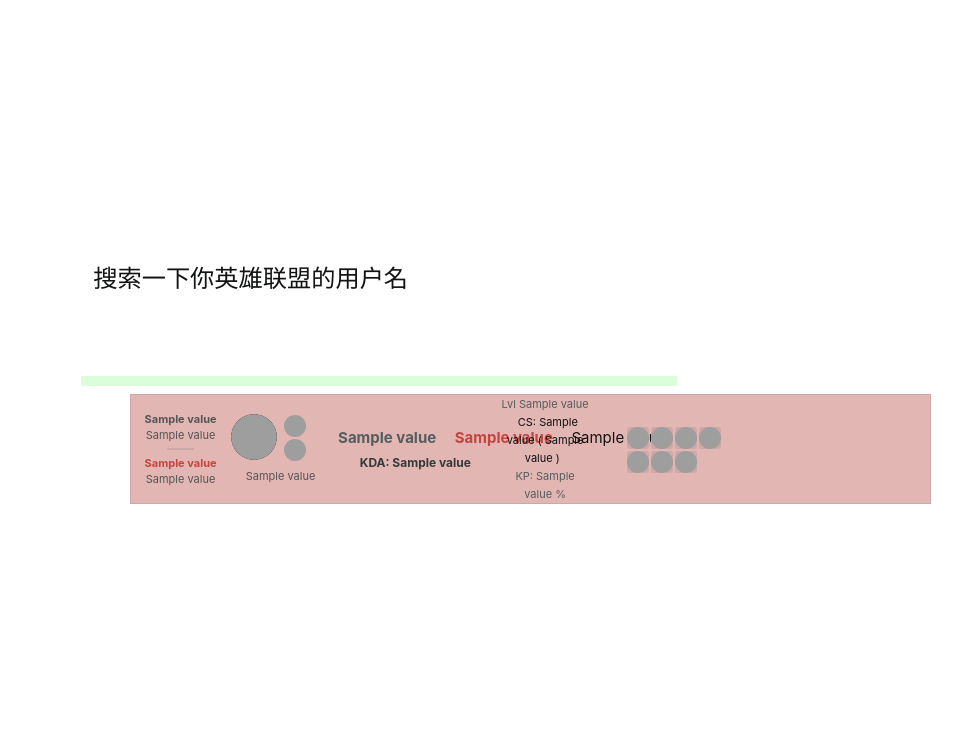
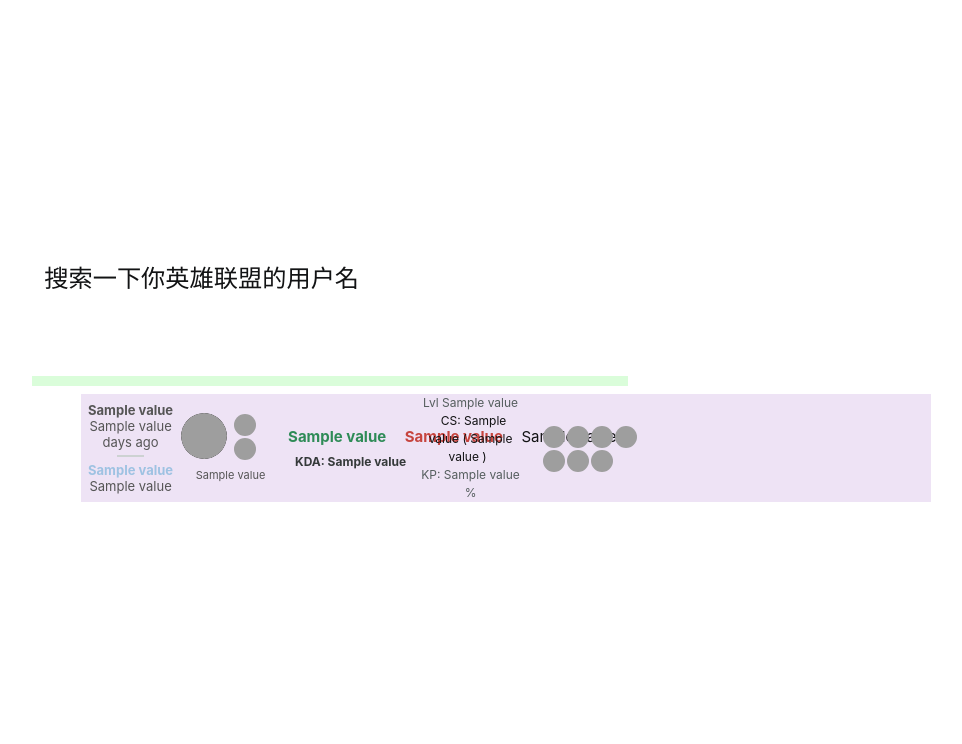
Before and after one commit to yi-ye-zhi-qiu/personalwebsite, a Flask app: template templates/public/league2.html in a window 1280 px wide. Shown: the top 744 px of the page, without its empty margins (45-1007 px from the left). Run offline with Flask 2, Linux system fonts and the light colour scheme; the template is opened without the code that fills it: most values are stand-ins (such as "Sample title", 1, 10 or a date in 2020); some libraries are stand-ins or nearby versions; grey boxes are pictures that could not be loaded.

Commit message:
++ liam.gg

```diff
--- a/app.py
+++ b/app.py
@@ -1,8 +1,9 @@
 from flask import *
 from flask import Flask, render_template, request, jsonify, make_response
+from python_data_apps.movies_db import get_movie_data
 from riotwatcher import LolWatcher, ApiError
-from python_data_apps.movies_db import get_movie_data
-from python_data_apps.riot_api import game_info_by_summoner_name
+from python_data_apps.riot_api import game_info_by_match_id
+import pandas as pd
 
 app = Flask(__name__)
 
@@ -60,22 +61,31 @@
 def riot_api_call():
     if request.method == 'POST':
         form = request.form
-    print(form)
-
+    for key in form:
+        name = form[key]
     #define as static variables for now, must be updated via form info
     api_key = ''
-    watcher = LolWatcher(api_key)
     region = 'na1'
     gamemode = 'CLASSIC'
-    name = 'Divine Right'
-    champion_id = 81 #currently dont see how this will be useful but ok
 
-    user_1 = game_info_by_summoner_name(api_key, name, region, champion_id, gamemode)
+    watcher = LolWatcher(api_key)
+    user = watcher.summoner.by_name('na1', name)
+    matches = watcher.match.matchlist_by_account(region, user['accountId'])
 
-    df, m = user_1.match_data()
-    D_df = df
+    game_ids = []
+    for i in range(0,10): #display 10 games
+        game_ids.append(matches['matches'][i]['gameId'])
 
-    return render_template('public/league2.html', form = form, D_df=D_df, name=name)
+    # onload_display = pd.DataFrame()
+    # for game in game_ids:
+    #     gameid = game
+    dfs = {}
+    for gameid in game_ids:
+        dfs[gameid] = game_info_by_match_id(api_key,
+                                          name, region,
+                                          gamemode, gameid).match_data()
+
+    return render_template('public/league2.html', game_ids = game_ids, form = form, dfs=dfs, name=name)
 
 if __name__ == '__main__':
     app.run()
--- a/python_data_apps/riot_api.py
+++ b/python_data_apps/riot_api.py
@@ -2,47 +2,39 @@
 import pandas as pd
 import numpy as np
 import pprint
+from datetime import datetime
 
-pd.set_option('display.max_columns', None)
-
-#define as static variables for now, must be updated via form info
-api_key = ''
-watcher = LolWatcher(api_key)
-region = 'na1'
-gamemode = 'CLASSIC'
-name = 'Divine Right'
-champion_id = 81 #currently dont see how this will be useful but ok
-
-class game_info_by_summoner_name():
+class game_info_by_match_id():
     """
     Returns df of user info from a given match (so far).
     """
+    #define private variables to use in class
 
-    #define private variables to use in class
-    user = watcher.summoner.by_name(region, name)
-
-    def __init__(self, api_key, region, name, champion_id, gamemode):
+    def __init__(self, api_key, name, region, gamemode, gameid):
+        #upon calling the class we pass in a bunch of things to initialize^
         self.api_key = api_key
+        self.name = name
         self.region = region
-        self.champion_id = champion_id
         self.gamemode = gamemode
+        self.gameid = gameid
+        watcher = LolWatcher(self.api_key)
+        self.user = watcher.summoner.by_name(region, name)
 
     def rank_stats(self):
+        watcher = LolWatcher(self.api_key)
+
         #league, division, games played, etc.
-        encrypted_summoner_id = user['id']
-        self.rank_stats = watcher.league.by_summoner(region, self.user['id'])
+        encrypted_summoner_id = self.user['id']
+        self.rank_stats = watcher.league.by_summoner(self.region, self.user['id'])
         return self.rank_stats
 
     def match_data(self):
-        self.matches = watcher.match.matchlist_by_account(region, self.user['accountId'])
+        watcher = LolWatcher(self.api_key)
 
-        self.last_match = self.matches['matches'][0]
+        self.matches = watcher.match.matchlist_by_account(self.region, self.user['accountId'])
 
-       # self.last_match = self.matches['matches'][0]
-        self.last_match_data = watcher.match.by_id(region, self.last_match['gameId'])
-
-        m = self.last_match_data
-        #pprint.pprint(m)
+        self.match_data = watcher.match.by_id(self.region, self.gameid)
+        m = self.match_data
 
         #n is for each "participant" or player in the match
         def gd():
@@ -74,7 +66,6 @@
                 m_row['visionWardsBoughtInGame'] = row['stats']['visionWardsBoughtInGame']
                 m_row['visionScore'] = row['stats']['visionScore']
                 m_row['creepsPerMinDeltas'] = row['timeline']['creepsPerMinDeltas']
-                #m_row['csDiffPerMinDeltas'] = row['timeline']['csDiffPerMinDeltas']
                 m_row['goldPerMinDeltas'] = row['timeline']['goldPerMinDeltas']
                 m_row['lane'] = row['timeline']['lane']
                 m_row['ccScore'] = row['stats']['totalTimeCrowdControlDealt']
@@ -88,7 +79,7 @@
             n[i]['summonerName'] = m['participantIdentities'][i]['player']['summonerName']
             n[i]['profileIcon'] = m['participantIdentities'][i]['player']['profileIcon']
 
-        latest = watcher.data_dragon.versions_for_region(region)['n']['champion']
+        latest = watcher.data_dragon.versions_for_region(self.region)['n']['champion']
         static_champ_list = watcher.data_dragon.champions(latest, False, 'en_US')
         static_item_list = watcher.data_dragon.items(latest, 'en_US')
         static_summonerspell_list = watcher.data_dragon.summoner_spells(latest, 'en_US')
@@ -145,13 +136,21 @@
         df = g_c(n)
 
         #add in extra columns
-        df['gameDuration'] = m['gameDuration'] / 60
+        df['gameDuration'] = round((m['gameDuration'] / 60),2)
         df['gameMode'] = m['gameMode']
-        df['gameCreation'] = m['gameCreation']
+        df['gameCreation'] = m['gameCreation'] / 1000
         df['kda'] = ((df['kills'] + df['assists']) / df['deaths']).round(2)
         df['killParticipation'] = ((df['kills'] + df['assists'])/ df.groupby('teamId')['kills'].transform(np.sum) * 100).astype(int)
         df['minionsKilledPerMinute'] = (df['totalMinionsKilled'] / df['gameDuration']).round(1)
 
+        #get time since last played (in days)
+        now = datetime.now()
+        last_game_played_when = df['gameCreation'].values[0]
+        last_game_played_when = datetime.fromtimestamp(last_game_played_when)
+
+        df['lastGamePlayedWhen'] = (now - last_game_played_when).days
+
+        #get first blood, baron kills, etc.
         def g_t(df, m):
             def x(y):
                 m_id = m['teams'][0]['teamId']
@@ -165,4 +164,4 @@
 
         df = g_t(df, m)
 
-        return df, m
+        return df
--- a/static/styles/league_style.css
+++ b/static/styles/league_style.css
@@ -294,9 +294,10 @@
 }
 .gameitem>.content {
     display: table;
-    width: 800px;
+    width: 850px;
     border-collapse: collapse;
-    border: 1px solid #cdd2d2;
+    border: 0
+    /* border: 1px solid #cdd2d2; */
 }
 .gameitem>.content>div {
     display: table-cell;
@@ -305,13 +306,18 @@
 }
 .gameitem .lose>.content {
     table-layout: fixed;
-    background-color: #e2b6b3;
-    border-color: #cea7a7;
+    background-color: #FBDDE5;
+    /* border-color: #FFB5CC; */
+}
+.gameitem .win>.content {
+    table-layout: fixed;
+    background-color: rgba(205, 176, 226, 0.35);
+    /*border-color: #9EC2E2;*/
 }
 .gameitem>.content>.gamestats {
     width: 100px;
     text-align: center;
-    font-size: 11px;
+    font-size: 13px;
     color: #555;
     line-height: 16px;
 }
@@ -334,6 +340,9 @@
 }
 .gameitem .lose>.content>.gamestats>.gameresult {
     color: #c6443e;
+}
+.gameitem .win>.content>.gamestats>.gameresult {
+    color: #9EC2E2;
 }
 .gameitem>.content>.gamestats>.gameresult {
     font-weight: bold;
@@ -395,8 +404,8 @@
     font-size: 15px;
     white-space: nowrap;
 }
-.gameitem>.content>.KDA>.KDA>span.kill, .gameitem>.content>.KDA>span.assist {
-    color: #555e5e;
+.gameitem>.content>.KDA>.KDA>span.kill{
+    color: #2e8b57;
     font-weight: bold;
 }
 .gameitem>.content>.KDA>.KDA>span.death {
@@ -413,8 +422,8 @@
     color: #353a3a;
 }
 .gameitem>.content>.stats {
-    width: 90px;
-    font-size: 11px;
+    width: 100px;
+    font-size: 12px;
     text-align: center;
     line-height: 18px;
     color: #555e5e;
@@ -446,7 +455,7 @@
     height: 100%;
 }
 .gameitem>.content>.followplayers {
-    width: 170px;
+    width: 270px;
     font-size: 0;
 }
 .team {
@@ -455,11 +464,15 @@
 }
 .summoner {
     display: block;
-    width: 80px;
-    height: 18px;
+    width: 100px;
+    height: 23px;
     margin-left: 3px;
     text-align: left;
     white-space: nowrap;
+}
+.summonername:hover{
+  color: #121314;
+  font-weight: 300;
 }
 .championimage {
   display: inline-block;
@@ -468,12 +481,19 @@
 }
 .summonername {
   display: inline-block;
-  max-width: 60px;
+  max-width: 100px;
   vertical-align: middle;
-  font-size: 11px;
+  font-size: 12px;
   color: #555;
 }
 .subteamimage{
   width: 16px !important;
   height: 16px !important;
 }
+.content:hover{
+    -webkit-box-shadow: 1 2px 2px 0 rgba(60,64,67,0.3), 0 1px 3px 1px rgba(60,64,67,0.15);
+    box-shadow: 1 2px 2px 0 rgba(60,64,67,0.3), 0 1px 3px 1px rgba(60,64,67,0.15);
+    -webkit-box-shadow: 0 1px 1px 0 var(--gm-fillbutton-keyshadow-color,rgba(60,64,67,0.3)),0 1px 3px 1px var(--gm-fillbutton-ambientshadow-color,rgba(60,64,67,0.15));
+    box-shadow: 0 2px 2px 0 var(--gm-fillbutton-keyshadow-color,rgba(60,64,67,0.3)),0 1px 3px 1px var(--gm-fillbutton-ambientshadow-color,rgba(60,64,67,0.15));
+    cursor: pointer;
+}
--- a/templates/public/league2.html
+++ b/templates/public/league2.html
@@ -28,23 +28,31 @@
           <!-- inputbox -->
           <input dataset id="input-box" name="input" type="text">
 
-
           {% for key,value in form.items() %}
             <br><h2> {{value}}</h2>
           {% endfor %}
 
-          <!--{{ D_df.loc[D_df['summonerName'] == 'ye qiu11'] }}-->
-
+          {% for a in dfs: %}
+          {% set D_df = dfs[a]  %}
           <div class="gamelist">
             <div class="gameitem">
-              <div class="gameitem lose">
+              <div id="lose_win" class="gameitem">
                 <div class="content">
+                  <script type="text/javascript">
+                    let lose_win = ("{{  D_df.loc[D_df['summonerName'] == name]['win'].values[0] }}")
+                    if(lose_win !== 'False'){
+                      lose_win = 'win'
+                    } else{
+                      lose_win = 'win'
+                    }
+                    document.querySelector("#lose_win").classList.add(lose_win);
+                  </script>
                   <div class="gamestats">
                     <div class="gametype">
                       {{ D_df.loc[D_df['summonerName'] == name]['gameMode'].values[0] }}
                     </div>
                     <div class="timestamp">
-                      {{ D_df.loc[D_df['summonerName'] == name]['gameCreation'].values[0] }}
+                      {{ D_df.loc[D_df['summonerName'] == name]['lastGamePlayedWhen'].values[0] }} days ago
                     </div>
                     <div class="bar"></div>
                     <div class="gameresult">
@@ -154,6 +162,9 @@
               </div>
             </div>
           </div>
+          {% endfor %}
+
+
         </form>
       </div>
     </div>
```
